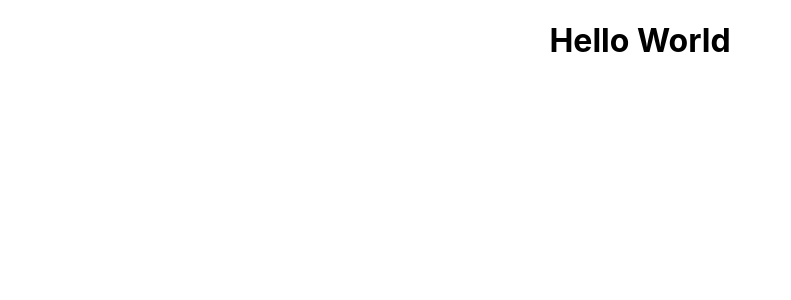
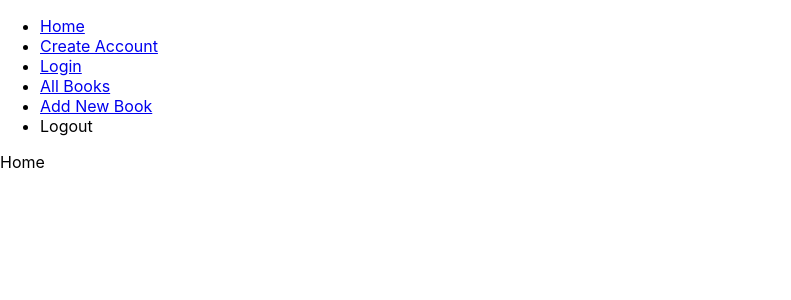
Before and after one commit to JosetteTGarcia/book-keeper-app, a React (Create React App) app: page / in a window 1280 px wide. Shown: the top 300 px of the page, without its empty margins (0-791 px from the left). Built offline with nearby package versions, Linux system fonts and the light colour scheme.

Commit message:
Added link to Navigation

```diff
--- a/public/index.html
+++ b/public/index.html
@@ -19,7 +19,6 @@
       Notice the use of %PUBLIC_URL% in the tags above.
       It will be replaced with the URL of the `public` folder during the build.
       Only files inside the `public` folder can be referenced from the HTML.
-
       Unlike "/favicon.ico" or "favicon.ico", "%PUBLIC_URL%/favicon.ico" will
       work correctly both with client-side routing and a non-root public URL.
       Learn how to configure a non-root public URL by running `npm run build`.
@@ -32,10 +31,8 @@
     <!--
       This HTML file is a template.
       If you open it directly in the browser, you will see an empty page.
-
       You can add webfonts, meta tags, or analytics to this file.
       The build step will place the bundled scripts into the <body> tag.
-
       To begin the development, run `npm start` or `yarn start`.
       To create a production bundle, use `npm run build` or `yarn build`.
     -->
--- a/src/App.js
+++ b/src/App.js
@@ -1,11 +1,26 @@
 import React from 'react';
+import { BrowserRouter as Router, Routes, Route } from 'react-router-dom';
+import Home from './components/static/Home'
+import Signup from './components/sessions/Signup'
+import Login from './components/sessions/Login'
+import BookList from './components/books/BookList'
+import BookForm from './components/books/BookForm'
+import NavBar from './components/navigation/NavBar'
 import './App.css';
 
 function App() {
   return (
-    <div className="App">
-      <h1>Hello World</h1>
-    </div>
+      <Router>
+        <NavBar />
+        <Routes>
+          <Route path="/" element={<Home/>} />
+          <Route path="/signup" element={<Signup />} />
+          <Route path="/login" element={<Login />} />
+          <Route path="/books" element={<BookList />} />
+          <Route path="/books/new" element={<BookForm />} />
+        </Routes>
+      </Router>
+
   );
 }
 
--- a/src/components/navigation/NavBar.js
+++ b/src/components/navigation/NavBar.js
@@ -1,11 +1,19 @@
-import React from 'react'
+import React from 'react';
+import { Link } from 'react-router-dom';
 
 function NavBar(){
 
 
   return (
     <div>
-      NavBar
+     <ul>
+       <li><Link to="/"> Home </Link></li>
+       <li><Link to="/signup"> Create Account </Link></li>
+       <li><Link to="/login"> Login </Link></li>
+       <li><Link to="/books"> All Books </Link></li>
+       <li><Link to="/books/new"> Add New Book </Link></li>
+       <li>Logout</li>
+     </ul>
     </div>
   )
 
```
